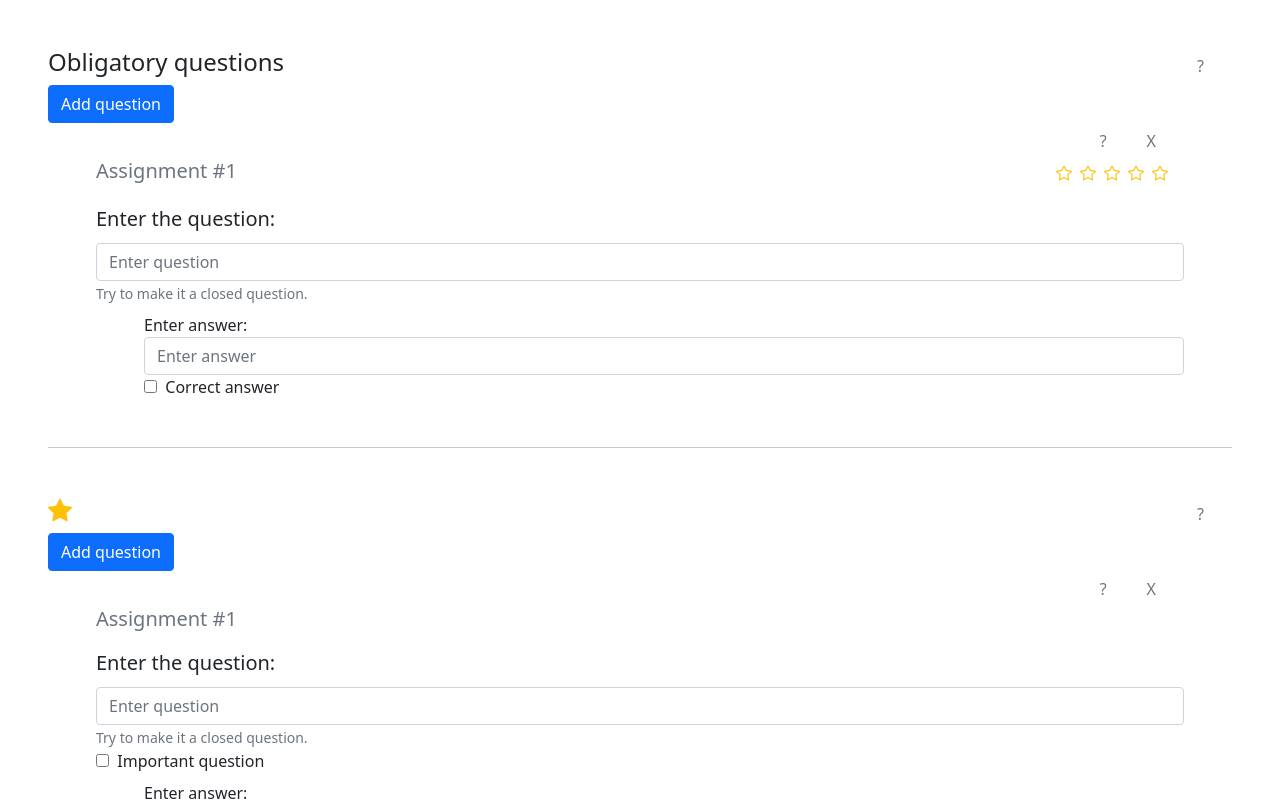
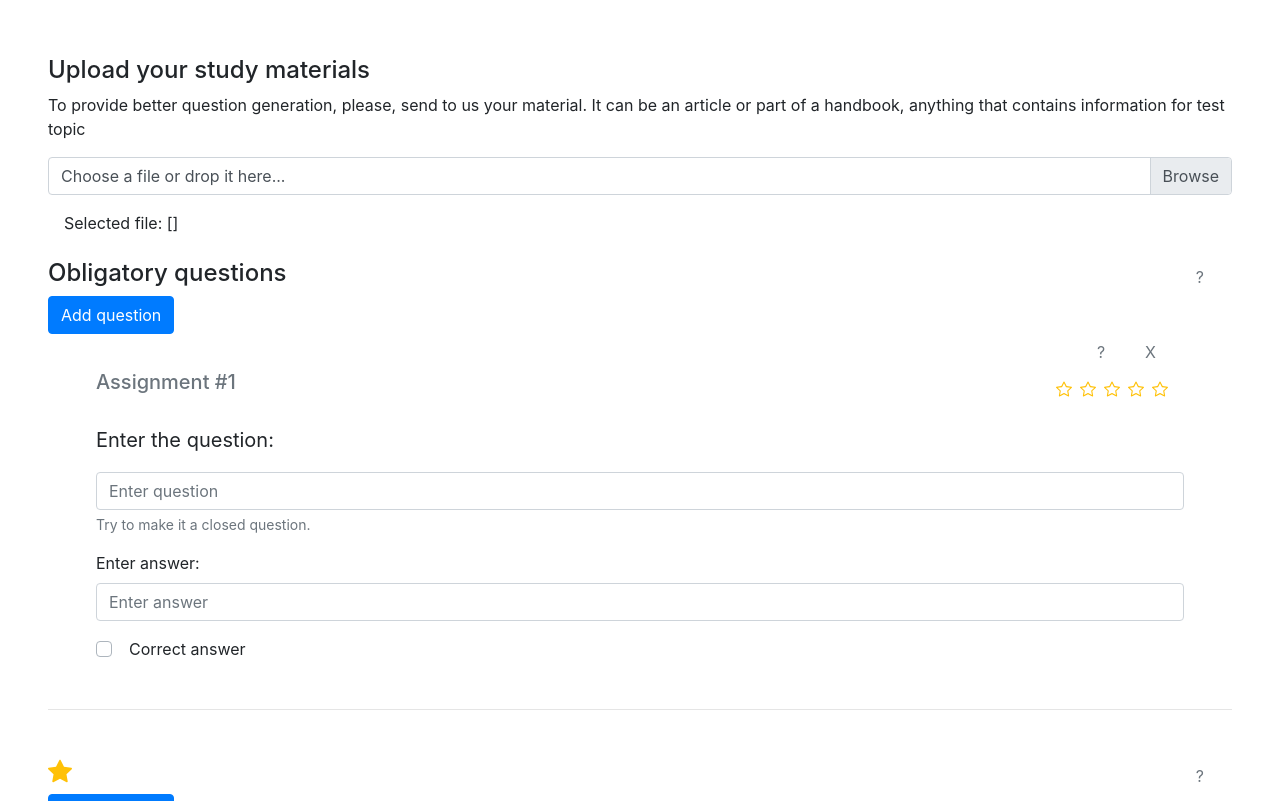
Before and after one commit to swrczk/Endless-Form, a Vue app: page / in a window 1280 px wide. Shown: the top 801 px of the page. Built offline with nearby package versions, Linux system fonts and the light colour scheme.

Commit message:
upload files

```diff
--- a/package.json
+++ b/package.json
@@ -8,10 +8,12 @@
     "lint": "vue-cli-service lint"
   },
   "dependencies": {
-    "bootstrap": "^5.1.1",
+    "bootstrap": "^4.6.0",
     "bootstrap-vue": "^2.21.2",
     "core-js": "^3.6.5",
-    "vue": "^2.6.14"
+    "css-loader": "^6.4.0",
+    "vue": "^2.6.14",
+    "vue-style-loader": "^4.1.3"
   },
   "devDependencies": {
     "@vue/cli-plugin-babel": "~4.5.0",
--- a/src/App.vue
+++ b/src/App.vue
@@ -17,6 +17,8 @@ export default {
     QuestionsForm
   }
 }
+import "bootstrap/dist/css/bootstrap.min.css";
+import "bootstrap-vue/dist/bootstrap-vue.css";
 </script>
 
 <style>
--- a/src/components/QuestionsForm.vue
+++ b/src/components/QuestionsForm.vue
@@ -5,6 +5,22 @@
         <NormalSectionModal />
 
         <b-form @submit="onSubmit" @reset="onReset" v-if="show" class="m-5 align-self-end">
+            <div class="file py-2">
+                <h4>Upload your study materials</h4>
+                <p>
+                    To provide better question generation, please, send to us your material. It can be an article or part of a handbook, anything that
+                    contains information for test topic
+                </p>
+
+                <b-form-file
+                    v-model="files"
+                    placeholder="Choose a file or drop it here..."
+                    drop-placeholder="Drop file here..."
+                    accept="text/*"
+                    multiple
+                ></b-form-file>
+                <div class="p-3">Selected file: {{ files ? files.map(file=>file.name) : "" }}</div>
+            </div>
             <div v-for="(_, difficulty) in 6" :key="difficulty">
                 <div v-if="difficulty === 0" class="d-flex justify-content-between">
                     <h4>Obligatory questions</h4>
@@ -126,6 +142,7 @@ export default {
     },
     data() {
         return {
+            files: [],
             form: [
                 [
                     {
```
Also changed, not shown: 1 other file (tests, documents, lock files or other folders).
